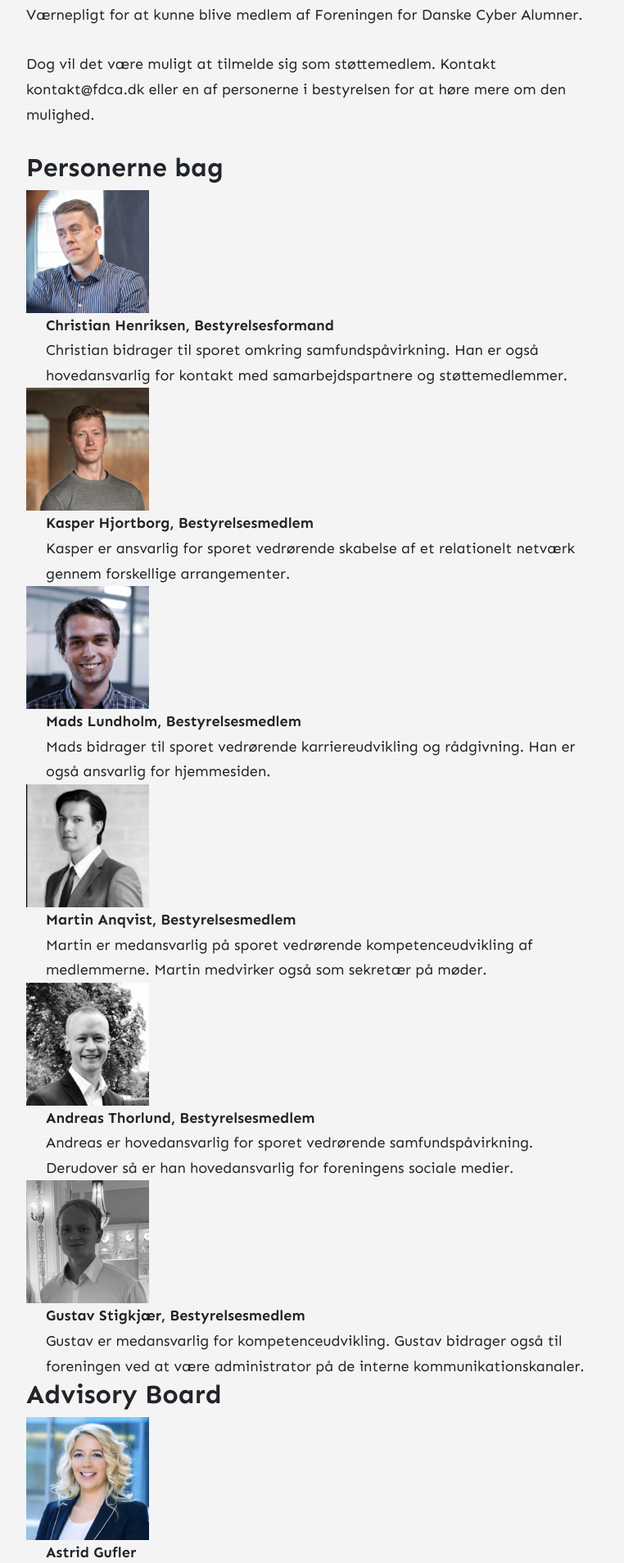
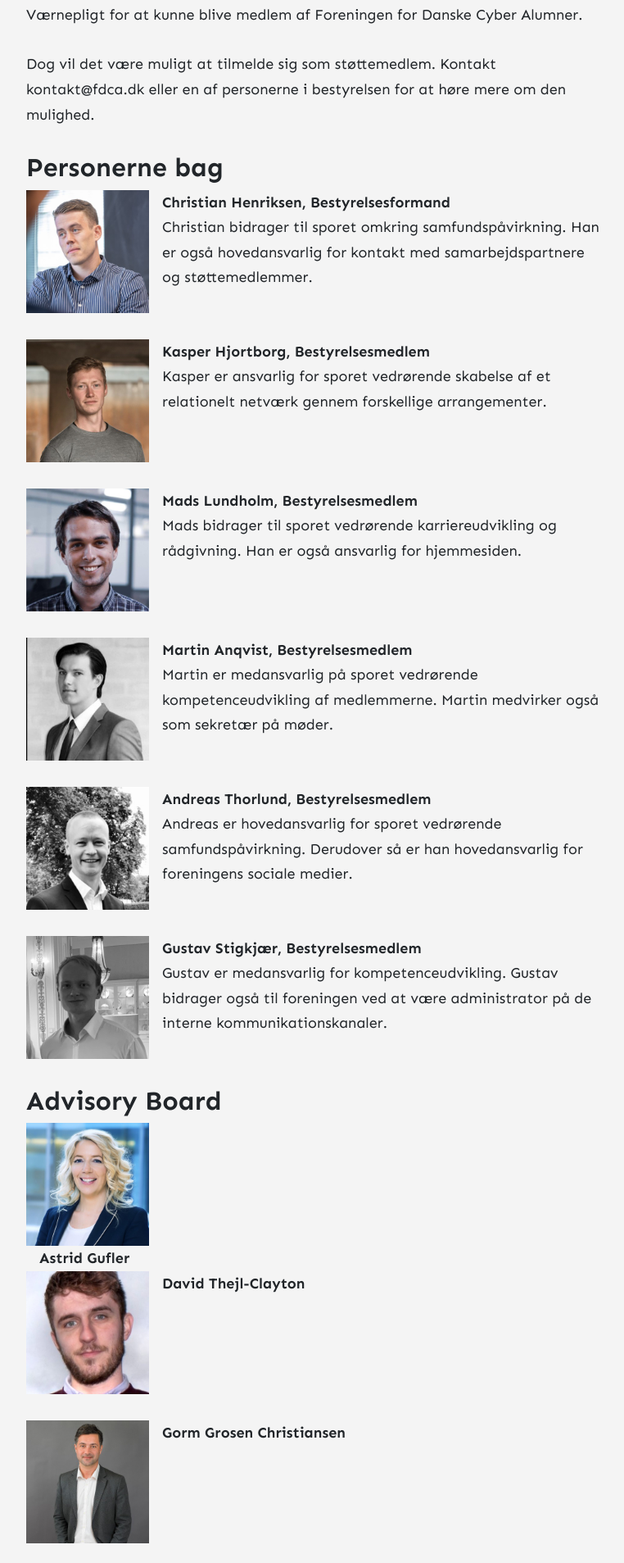
Before and after one commit to Guzzy711/blog-fdca, a Jekyll site: the page built from _pages/about.md, in a window 1280 px wide. Shown: the part 2716-4623 px from the top of the page at 82% size, without its empty margins (258-1020 px from the left). Built offline with Jekyll 4.4.1, drawn with Linux system fonts in a browser that asks for light colours; nearby versions of some CDN libraries; comment, search, counter and statistics services are not loaded.

Commit message:
Add some styling to the about page

```diff
--- a/_pages/about.md
+++ b/_pages/about.md
@@ -53,61 +53,61 @@ Dog vil det være muligt at tilmelde sig som støttemedlem. Kontakt kontakt@fdca
 
 ## Personerne bag
 
-<div class="flex mb-8 mt-2">
+<div style="display: flex; margin-top: 0.5rem; margin-bottom: 2rem">
   <div style="min-width: 150px">
     <img src="/assets/images/people/christian-henriksen.jpg" style="width: 150px">
   </div>
-  <div class="ml-4">
+  <div style="margin-left: 1rem">
     <b>Christian Henriksen, Bestyrelsesformand</b>
     <br>Christian bidrager til sporet omkring samfundspåvirkning. Han er også hovedansvarlig for kontakt med samarbejdspartnere og støttemedlemmer.
   </div>
 </div>
 
-<div class="flex mb-8">
+<div style="display: flex; margin-bottom: 2rem" style="display: flex; margin-bottom: 2rem">
   <div style="min-width: 150px">
     <img src="/assets/images/people/kasper-hjortborg.jpg" style="width: 150px">
   </div>
-  <div class="ml-4">
+  <div style="margin-left: 1rem">
     <b>Kasper Hjortborg, Bestyrelsesmedlem</b>
     <br>Kasper er ansvarlig for sporet vedrørende skabelse af et relationelt netværk gennem forskellige arrangementer.
   </div>
 </div>
 
-<div class="flex mb-8">
+<div style="display: flex; margin-bottom: 2rem">
   <div style="min-width: 150px">
     <img src="/assets/images/people/mads-lundholm.jpg" style="width: 150px">
   </div>
-  <div class="ml-4">
+  <div style="margin-left: 1rem">
     <b>Mads Lundholm, Bestyrelsesmedlem</b>
     <br>Mads bidrager til sporet vedrørende karriereudvikling og rådgivning. Han er også ansvarlig for hjemmesiden.
   </div>
 </div>
 
-<div class="flex mb-8">
+<div style="display: flex; margin-bottom: 2rem">
   <div style="min-width: 150px">
     <img src="/assets/images/people/martin-anqvist.jpg" style="width: 150px">
   </div>
-  <div class="ml-4">
+  <div style="margin-left: 1rem">
     <b>Martin Anqvist, Bestyrelsesmedlem</b>
     <br>Martin er medansvarlig på sporet vedrørende kompetenceudvikling af medlemmerne. Martin medvirker også som sekretær på møder.
   </div>
 </div>
 
-<div class="flex mb-8">
+<div style="display: flex; margin-bottom: 2rem">
   <div style="min-width: 150px">
     <img src="/assets/images/people/andreas-thorlund.jpg" style="width: 150px">
   </div>
-  <div class="ml-4">
+  <div style="margin-left: 1rem">
     <b>Andreas Thorlund, Bestyrelsesmedlem</b>
     <br>Andreas er hovedansvarlig for sporet vedrørende samfundspåvirkning. Derudover så er han hovedansvarlig for foreningens sociale medier.
   </div>
 </div>
 
-<div class="flex mb-8">
+<div style="display: flex; margin-bottom: 2rem">
   <div style="min-width: 150px">
     <img src="/assets/images/people/gustav-stigkjaer.jpg" style="width: 150px">
   </div>
-  <div class="ml-4">
+  <div style="margin-left: 1rem">
     <b>Gustav Stigkjær, Bestyrelsesmedlem</b>
     <br>Gustav er medansvarlig for kompetenceudvikling. Gustav bidrager også til foreningen ved at være administrator på de interne kommunikationskanaler.
   </div>
@@ -119,43 +119,43 @@ Dog vil det være muligt at tilmelde sig som støttemedlem. Kontakt kontakt@fdca
   <div style="min-width: 150px">
     <img src="/assets/images/people/astrid-gufler.jpg" style="width: 150px">
   </div>
-  <div class="ml-4">
+  <div style="margin-left: 1rem">
     <b>Astrid Gufler</b>
   </div>
 </div>
 
-<div class="flex mb-8">
+<div style="display: flex; margin-bottom: 2rem">
   <div style="min-width: 150px">
     <img src="/assets/images/people/david-clayton.jpg" style="width: 150px">
   </div>
-  <div class="ml-4">
+  <div style="margin-left: 1rem">
     <b>David Thejl-Clayton</b>
   </div>
 </div>
 
-<div class="flex mb-8">
+<div style="display: flex; margin-bottom: 2rem">
   <div style="min-width: 150px">
     <img src="/assets/images/people/gorm-christiansen.jpg" style="width: 150px">
   </div>
-  <div class="ml-4">
+  <div style="margin-left: 1rem">
     <b>Gorm Grosen Christiansen</b>
   </div>
 </div>
 
-<div class="flex mb-8">
+<div style="display: flex; margin-bottom: 2rem">
   <div style="min-width: 150px">
     <img src="/assets/images/people/kjeld-ole-nielsen.jpg" style="width: 150px">
   </div>
-  <div class="ml-4">
+  <div style="margin-left: 1rem">
     <b>Kjeld Ole Nielsen</b>
   </div>
 </div>
 
-<div class="flex mb-8">
+<div style="display: flex; margin-bottom: 2rem">
   <div style="min-width: 150px">
     <img src="/assets/images/people/nichlas-falk.jpg" style="width: 150px">
   </div>
-  <div class="ml-4">
+  <div style="margin-left: 1rem">
     <b>Nichlas Falk</b>
   </div>
 </div>
```
